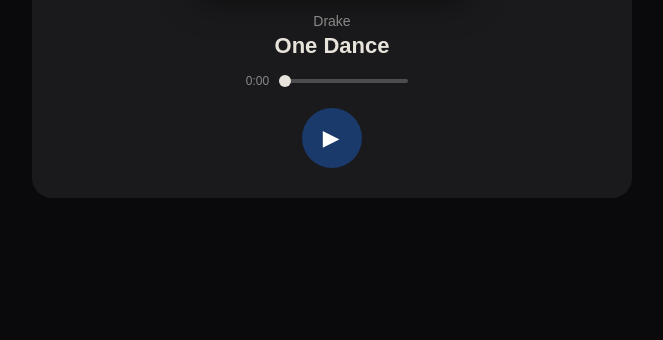
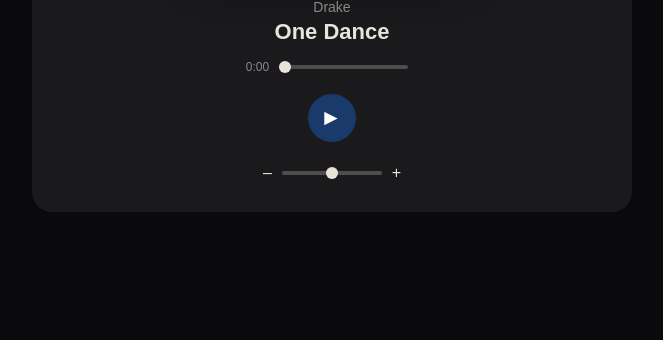
Before and after one commit to matheusnw1/vibefy.py, a Flask app: page / in a window 1280 px wide. Shown: the part 460-800 px from the top of the page, without its empty margins (308-971 px from the left). Run offline with Flask 3, Linux system fonts and the light colour scheme; parts of the project's set-up code (start-up, migrations or seed data) failed here and were passed over.

Commit message:
Implementação da barra de volume no player

```diff
--- a/static/script.js
+++ b/static/script.js
@@ -78,3 +78,11 @@ audio.addEventListener('timeupdate', () => {
     barra.value = audio.currentTime;
     tempoAtual.textContent = formatarTempo(audio.currentTime);
 });
+
+const barraVolume = document.getElementById('barra-volume');
+
+audio.volume = barraVolume.value;
+barraVolume.addEventListener('input', () => {
+    audio.volume = barraVolume.value;
+    console.log("Volume atual:", audio.volume);
+});
--- a/static/style.css
+++ b/static/style.css
@@ -181,12 +181,12 @@ button:hover {
 .player button {
     line-height: 1;
     border-radius: 50%;
-    width: 60px;
-    height: 60px;
+    margin-bottom: 10px;
+    width: 48px;
+    height: 48px;
     border: none;
-    font-size: 20px;
+    font-size: 16px;
     cursor: pointer;
-    margin-top: 20px;
     transition: transform 0.1s, background-color 0.2s;
 }
 
@@ -194,3 +194,22 @@ button:hover {
     background-color: #2a5ab0;
     transform: scale(1.05);
 }
+
+.volume {
+    display: flex;
+    align-items: center;
+    gap: 10px;
+}
+
+#barra-volume {
+    width: 100px;
+    cursor: pointer;
+}
+.controles {
+    display: flex;
+    flex-direction: column;
+    align-items: center;
+    gap: 12px;
+    margin-top: 10px;
+    width: 100%;
+}
--- a/templates/index.html
+++ b/templates/index.html
@@ -40,7 +40,14 @@
                 <span id="tempo-total"></span>
               </div>
           </div>
-          <button id="play" >▶</button>
+          <div class="controles">
+            <button id="play" onclick="togglePlay()">▶</button>
+            <div class="volume">
+              <span>–</span>
+              <input type="range" id="barra-volume" min="0" max="1" step="0.01" value="0.5">
+              <span>+</span>
+            </div>
+          </div>
         </div>
     </div>
   </div>
```
